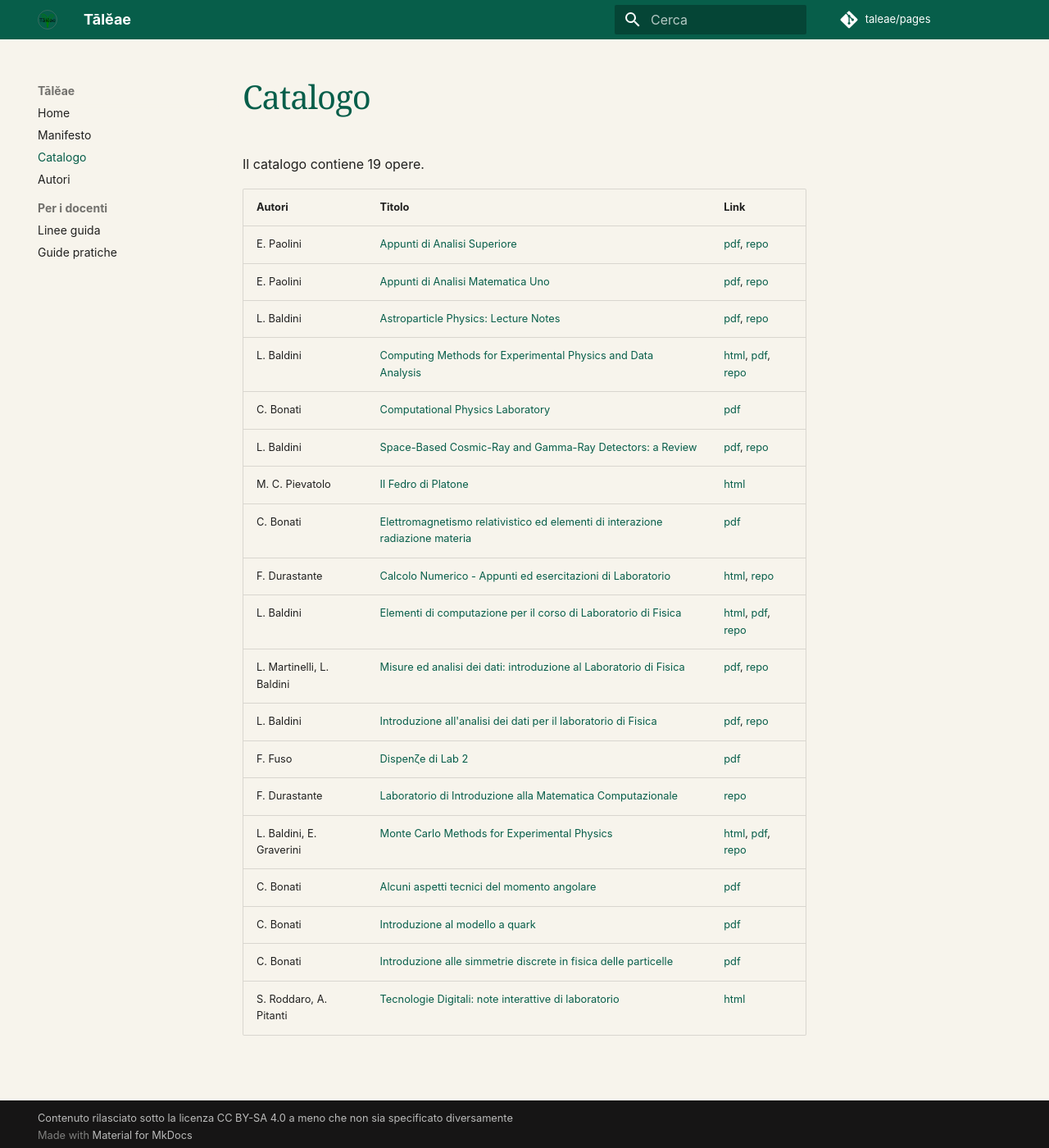
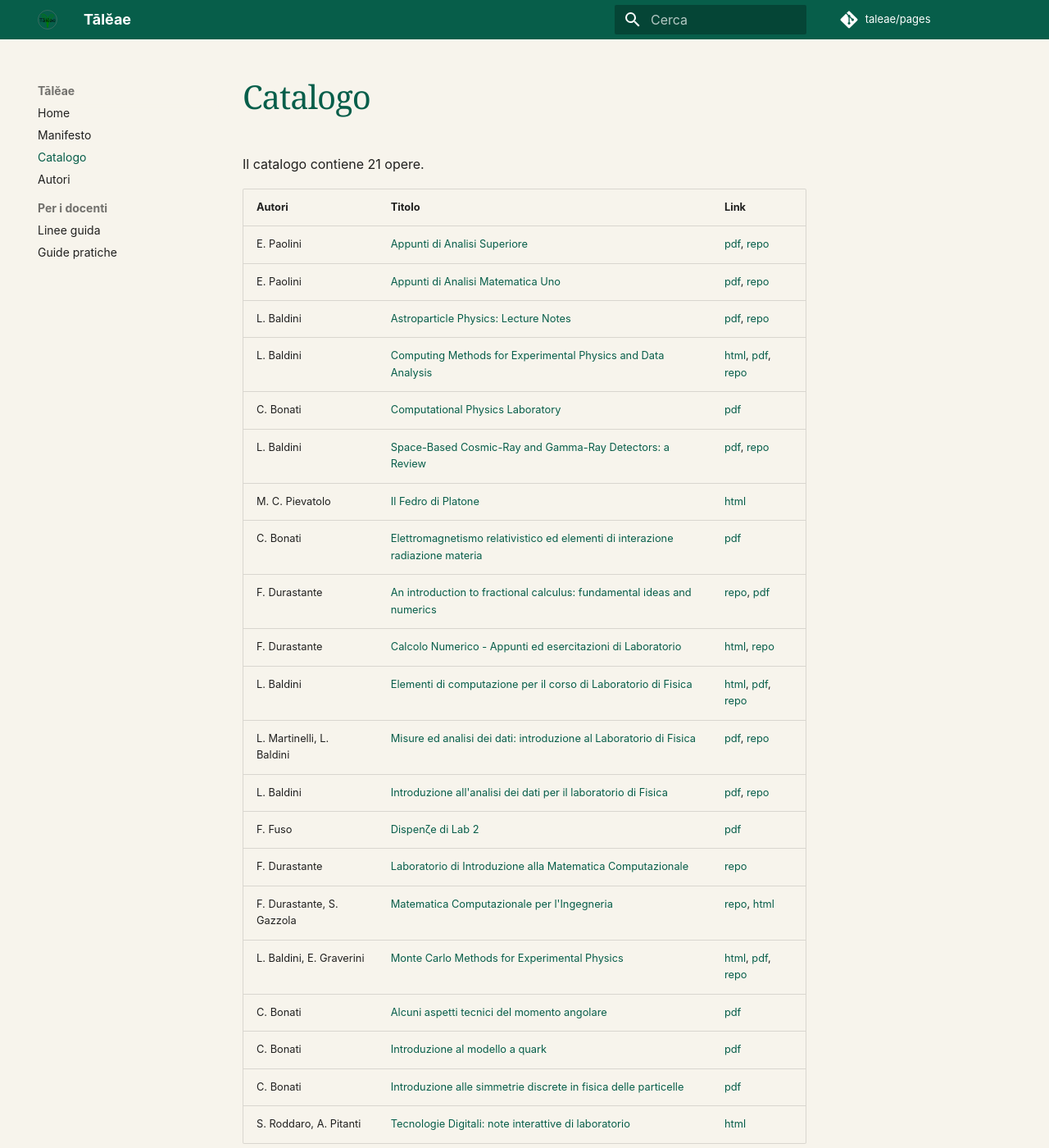
Before and after one commit to lucabaldini/taleae, an MkDocs documentation site: the page built from docs/products/index.md, in a window 1280 px wide and 1400 px high. Shown: the whole window at 82% size. Built offline with MkDocs 1.6.1 and Material for MkDocs 9.7.7, drawn with Linux system fonts in a browser that asks for light colours.

Commit message:
Added new math courses

```diff
--- a/docs/products/index.md
+++ b/docs/products/index.md
@@ -1,6 +1,6 @@
 # Catalogo
 
-Il catalogo contiene 19 opere.
+Il catalogo contiene 21 opere.
 
 | Autori | Titolo | Link |
 |--------|--------|------|
@@ -12,12 +12,14 @@ Il catalogo contiene 19 opere.
 | L. Baldini | [Space-Based Cosmic-Ray and Gamma-Ray Detectors: a Review](cr-detectors.md) | [pdf](https://arxiv.org/pdf/1407.7631), [repo](https://github.com/lucabaldini/crdetectors) |
 | M. C. Pievatolo | [Il Fedro di Platone](fedro.md) | [html](https://btfp.sp.unipi.it/dida/fedro/index.xhtml) |
 | C. Bonati | [Elettromagnetismo relativistico ed elementi di interazione radiazione materia](fis3.md) | [pdf](https://www.pi.infn.it/~bonati/fisica3_2021/fisica3_2021.pdf) |
+| F. Durastante | [An introduction to fractional calculus: fundamental ideas and numerics](fraccalculus.md) | [repo](https://github.com/Cirdans-Home/fractionalcourse), [pdf](https://github.com/Cirdans-Home/fractionalcourse/blob/main/slide/allfraclectures.pdf) |
 | F. Durastante | [Calcolo Numerico - Appunti ed esercitazioni di Laboratorio](ingcn.md) | [html](https://cirdans-home.github.io/ingcn/intro.html), [repo](https://github.com/Cirdans-Home/ingcn) |
 | L. Baldini | [Elementi di computazione per il corso di Laboratorio di Fisica](lab1-computing.md) | [html](https://unipi-physics-labs.github.io/lab1-computing/), [pdf](https://github.com/unipi-physics-labs/lab1-computing/releases/download/1.1.1/compnotes-1.1.1.pdf), [repo](https://github.com/unipi-physics-labs/lab1-computing) |
 | L. Martinelli, L. Baldini | [Misure ed analisi dei dati: introduzione al Laboratorio di Fisica](lab1-martinelli.md) | [pdf](https://github.com/unipi-physics-labs/lab1-martinelli/releases/download/v99.0.0/analisi_dati.pdf), [repo](https://github.com/unipi-physics-labs/lab1-martinelli) |
 | L. Baldini | [Introduzione all'analisi dei dati per il laboratorio di Fisica](lab1-notes.md) | [pdf](https://github.com/unipi-physics-labs/lab1-notes/releases/download/7.0.1/statnotes-7.0.1.pdf), [repo](https://github.com/unipi-physics-labs/lab1-notes) |
 | F. Fuso | [Dispenζe di Lab 2](lab2-notes.md) | [pdf](https://unipiit-my.sharepoint.com/:b:/g/personal/a009151_unipi_it/IQCFb-HVDk9cQ4kxbjgBU-qpAZnPem4RvWm5XwIljN-09ek?e=VOFJ2w) |
 | F. Durastante | [Laboratorio di Introduzione alla Matematica Computazionale](limco.md) | [repo](https://codeberg.org/fdurastante/limco) |
+| F. Durastante, S. Gazzola | [Matematica Computazionale per l'Ingegneria](matematicacomputazionale.md) | [repo](https://codeberg.org/fdurastante/matematicacomputazionale), [html](https://fdurastante.codeberg.page/matematicacomputazionale/) |
 | L. Baldini, E. Graverini | [Monte Carlo Methods for Experimental Physics](mcmep.md) | [html](https://lbaldini.codeberg.page/mcmep/), [pdf](https://lbaldini.codeberg.page/mcmep/mcmep.pdf), [repo](https://codeberg.org/lbaldini/mcmep) |
 | C. Bonati | [Alcuni aspetti tecnici del momento angolare](momang.md) | [pdf](https://www.pi.infn.it/~bonati/mecc_quant_2020/momang.pdf) |
 | C. Bonati | [Introduzione al modello a quark](quark.md) | [pdf](https://www.pi.infn.it/~bonati/part1_2011/quark_model.pdf) |
```
Also changed, not shown: docs/authors/fabio-durastante.md (+2 -0 lines), docs/authors/index.md (+2 -1 lines), docs/authors/silvia-gazzola.md (added, +18 -0 lines), docs/products/fraccalculus.md (added, +18 -0 lines), docs/products/matematicacomputazionale.md (added, +18 -0 lines), 3 other files.
